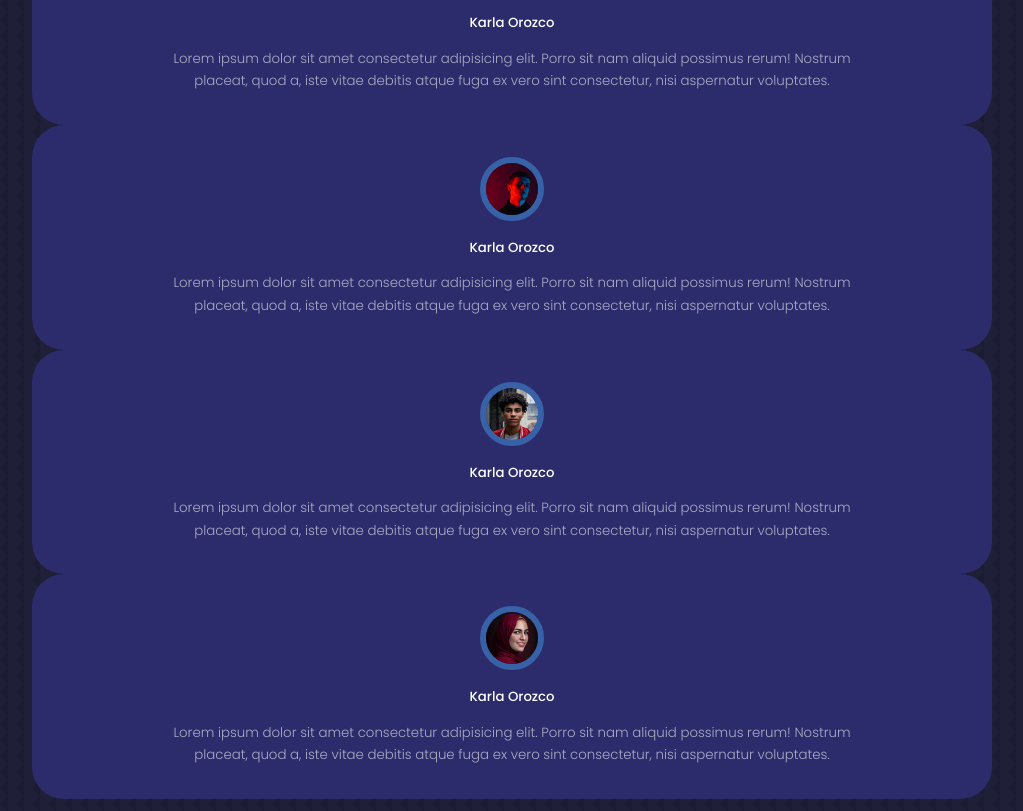
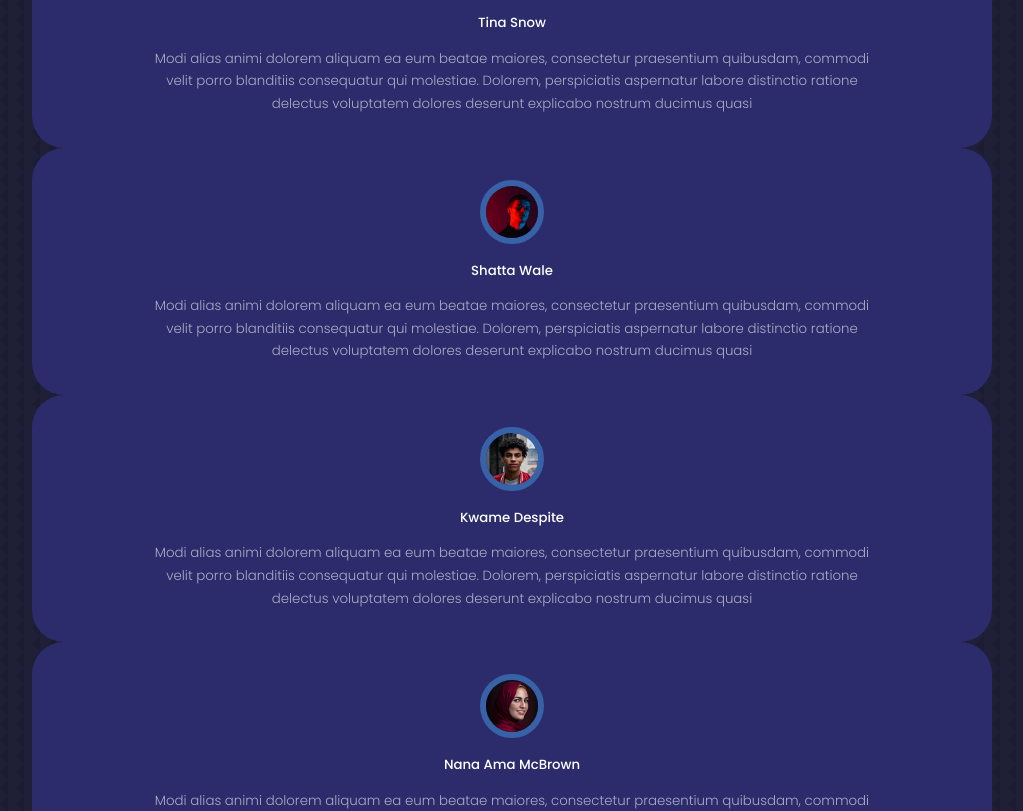
Before and after one commit to Erik161/React-Portafolio-Website, a React (Vite) app: page / in a window 1280 px wide. Shown: the part 4740-5551 px from the top of the page, without its empty margins (128-1151 px from the left). Built offline with nearby package versions, Linux system fonts and the light colour scheme.

Commit message:
Generating Testimonials from Array using map method

```diff
--- a/src/components/testimonials/Testimonials.jsx
+++ b/src/components/testimonials/Testimonials.jsx
@@ -4,6 +4,37 @@ import avatar1 from '../../assets/avatar1.jpg';
 import avatar2 from '../../assets/avatar2.jpg';
 import avatar3 from '../../assets/avatar3.jpg';
 import avatar4 from '../../assets/avatar4.jpg';
+
+
+const data = [
+  {
+    avatar:avatar1,
+    name:'Tina Snow',
+    review:'Modi alias animi dolorem aliquam ea eum beatae maiores, consectetur praesentium quibusdam, commodi velit porro blanditiis consequatur qui molestiae. Dolorem, perspiciatis aspernatur labore distinctio ratione delectus voluptatem dolores deserunt explicabo nostrum ducimus quasi'
+  },
+
+  {
+    avatar:avatar2,
+    name:'Shatta Wale',
+    review:'Modi alias animi dolorem aliquam ea eum beatae maiores, consectetur praesentium quibusdam, commodi velit porro blanditiis consequatur qui molestiae. Dolorem, perspiciatis aspernatur labore distinctio ratione delectus voluptatem dolores deserunt explicabo nostrum ducimus quasi'
+  },
+
+  {
+    avatar:avatar3,
+    name:'Kwame Despite',
+    review:'Modi alias animi dolorem aliquam ea eum beatae maiores, consectetur praesentium quibusdam, commodi velit porro blanditiis consequatur qui molestiae. Dolorem, perspiciatis aspernatur labore distinctio ratione delectus voluptatem dolores deserunt explicabo nostrum ducimus quasi'
+  },
+
+  {
+    avatar:avatar4,
+    name:'Nana Ama McBrown',
+    review:'Modi alias animi dolorem aliquam ea eum beatae maiores, consectetur praesentium quibusdam, commodi velit porro blanditiis consequatur qui molestiae. Dolorem, perspiciatis aspernatur labore distinctio ratione delectus voluptatem dolores deserunt explicabo nostrum ducimus quasi'
+  },
+]
+
+
+
+
 const Testimonials = () => {
   return (
     <section id='testimonials'>
@@ -12,53 +43,23 @@ const Testimonials = () => {
 
       <div className="container testimonials_container">
 
-        <article className="testimonial">
+        {
+          data.map(({avatar,name,review}, index)=>{
+            return(
+              <article key={index} className="testimonial">
                 <div className="client__avatar">
-            <img src={avatar1} alt="Avatar one" />
+                  <img src={avatar} alt="Avatar one" />
                 </div>
                 <h5 className="client__name">
-            Karla Orozco
+                  {name}
                 </h5>
                 <small className="client__review">
-            Lorem ipsum dolor sit amet consectetur adipisicing elit. Porro sit nam aliquid possimus rerum! Nostrum placeat, quod a, iste vitae debitis atque fuga ex vero sint consectetur, nisi aspernatur voluptates.
+                  {review}
                 </small>
               </article>
-
-        <article className="testimonial">
-          <div className="client__avatar">
-            <img src={avatar2} alt="Avatar one" />
-          </div>
-          <h5 className="client__name">
-            Karla Orozco
-          </h5>
-          <small className="client__review">
-            Lorem ipsum dolor sit amet consectetur adipisicing elit. Porro sit nam aliquid possimus rerum! Nostrum placeat, quod a, iste vitae debitis atque fuga ex vero sint consectetur, nisi aspernatur voluptates.
-          </small>
-        </article>
-
-        <article className="testimonial">
-          <div className="client__avatar">
-            <img src={avatar3} alt="Avatar one" />
-          </div>
-          <h5 className="client__name">
-            Karla Orozco
-          </h5>
-          <small className="client__review">
-            Lorem ipsum dolor sit amet consectetur adipisicing elit. Porro sit nam aliquid possimus rerum! Nostrum placeat, quod a, iste vitae debitis atque fuga ex vero sint consectetur, nisi aspernatur voluptates.
-          </small>
-        </article>
-
-        <article className="testimonial">
-          <div className="client__avatar">
-            <img src={avatar4} alt="Avatar one" />
-          </div>
-          <h5 className="client__name">
-            Karla Orozco
-          </h5>
-          <small className="client__review">
-            Lorem ipsum dolor sit amet consectetur adipisicing elit. Porro sit nam aliquid possimus rerum! Nostrum placeat, quod a, iste vitae debitis atque fuga ex vero sint consectetur, nisi aspernatur voluptates.
-          </small>
-        </article>
+            )
+          })
+        }
 
       </div>
 
```
Lines whose indentation alone changed are shown as unchanged.
